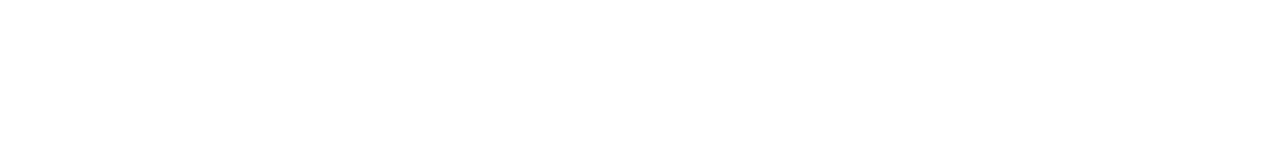
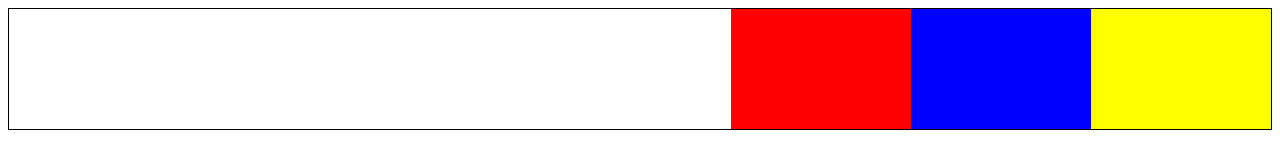
Before and after one commit to brecabal/floating, a plain HTML site: page parte4/index.html in a window 1280 px wide. Drawn offline with Linux system fonts and the light colour scheme.

Commit message:
todas las partes listas del 1 al 4

```diff
--- a/parte1/css/main.css
+++ b/parte1/css/main.css
@@ -17,3 +17,7 @@
 .roja{
 	background-color: red;
 }
+
+.contenedor{
+	border:1px solid black;
+}
--- a/parte2/css/main.css
+++ b/parte2/css/main.css
@@ -17,3 +17,7 @@
 .roja{
 	background-color: red;
 }
+
+.contenedor{
+	border:1px solid black;
+}
--- a/parte3/css/main.css
+++ b/parte3/css/main.css
@@ -17,3 +17,7 @@
 .roja{
 	background-color: red;
 }
+
+.contenedor{
+	border:1px solid black;
+}
--- a/parte4/css/main.css
+++ b/parte4/css/main.css
@@ -1 +1,29 @@
-/* Pon tu código css aqui */
+.caja{
+	width: 180px;
+	height: 120px;
+	float: right;
+}
+.amarilla{
+	background-color: yellow;
+
+
+}
+
+.azul{
+	background-color: blue;
+
+}
+
+.roja{
+	background-color: red;
+}
+.contenedor{
+	border: 1px solid black;
+
+}
+
+.contenedor:after{
+	clear:both;
+	content: "";
+	display: block;
+}
--- a/parte4/index.html
+++ b/parte4/index.html
@@ -1,9 +1,20 @@
 <!DOCTYPE html>
 <html>
 	<head>
-		<!-- Pon tu codigo aqui -->
-	</head>
+		<meta charset="utf-8">
+		<link rel="stylesheet" type="text/css" href="css/main.css">
+		<title> Floating</title>
 	<body>
-		<!-- Pon tu codigo aqui -->
+		<div class="contenedor">
+			<div class="caja amarilla">
+
+			</div>
+			<div class="caja azul">
+
+			</div>
+			<div class="caja roja">
+
+			</div>
+		</div>
 	</body>
 </html>
```
